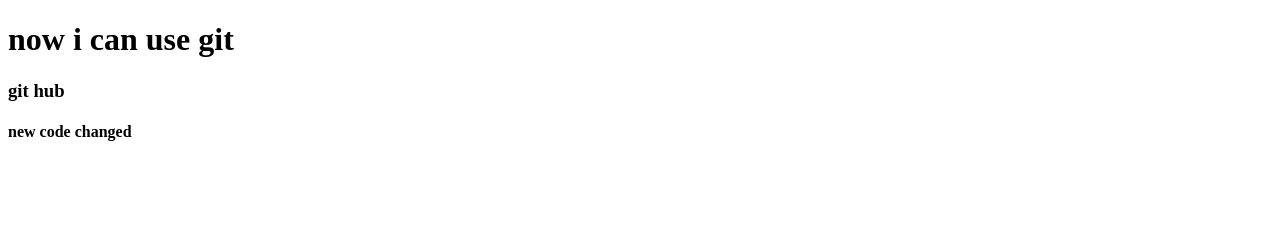
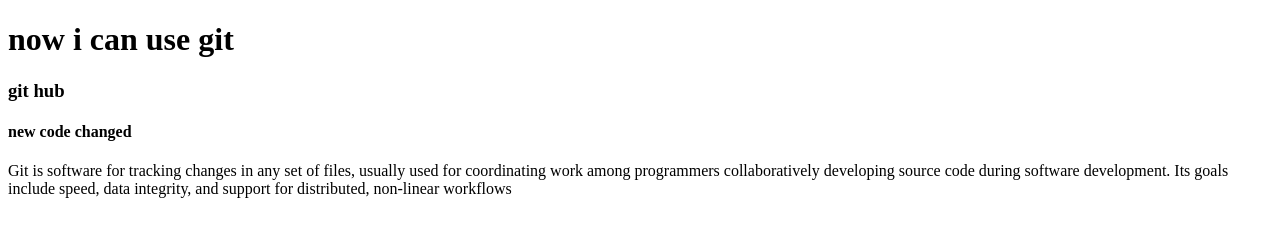
Before and after one commit to Sajandatta/my-first-repos, a plain HTML site: page index.html in a window 1280 px wide. Drawn offline with Linux system fonts and the light colour scheme.

Commit message:
added something

```diff
--- a/index.html
+++ b/index.html
@@ -11,5 +11,6 @@
     <h1>now i can use git</h1>
     <h3>git hub</h3>
     <h4>new code changed</h4>
+    <p>Git is software for tracking changes in any set of files, usually used for coordinating work among programmers collaboratively developing source code during software development. Its goals include speed, data integrity, and support for distributed, non-linear workflows</p>
 </body>
 </html>
```
